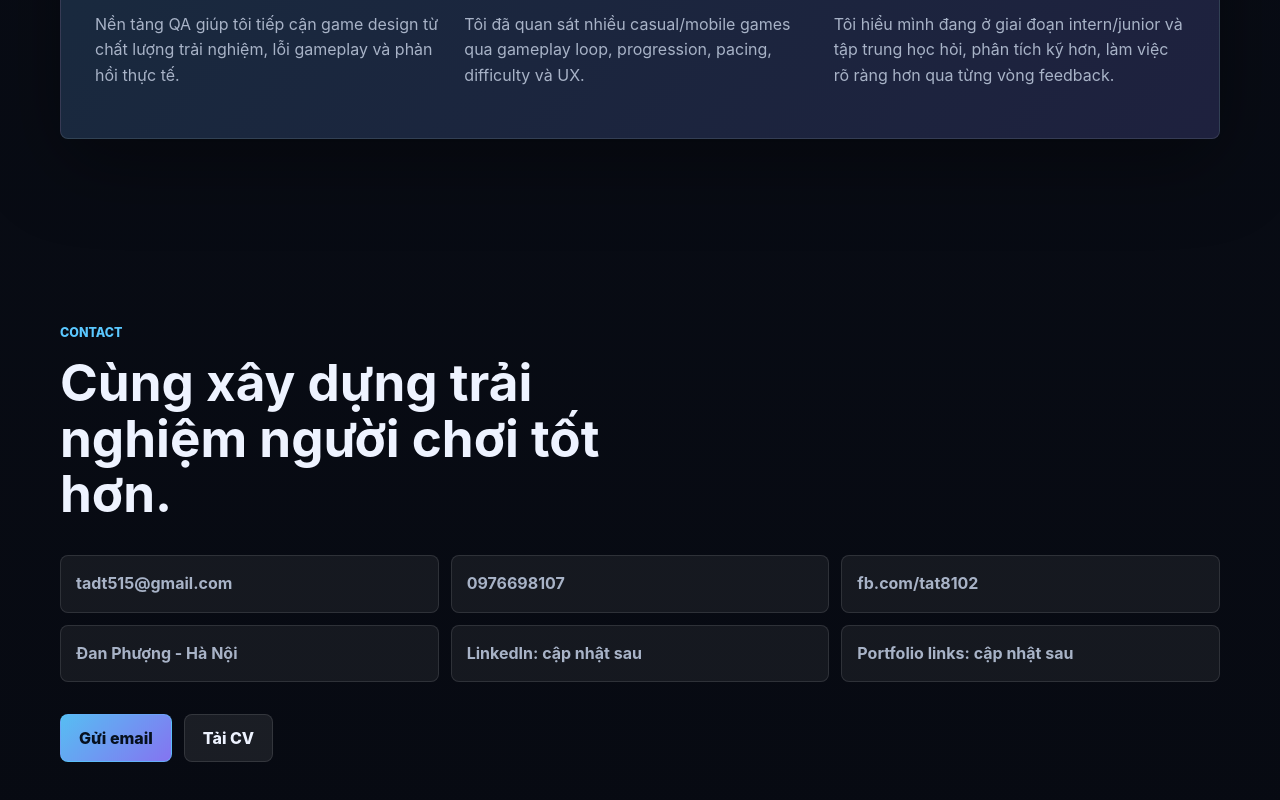
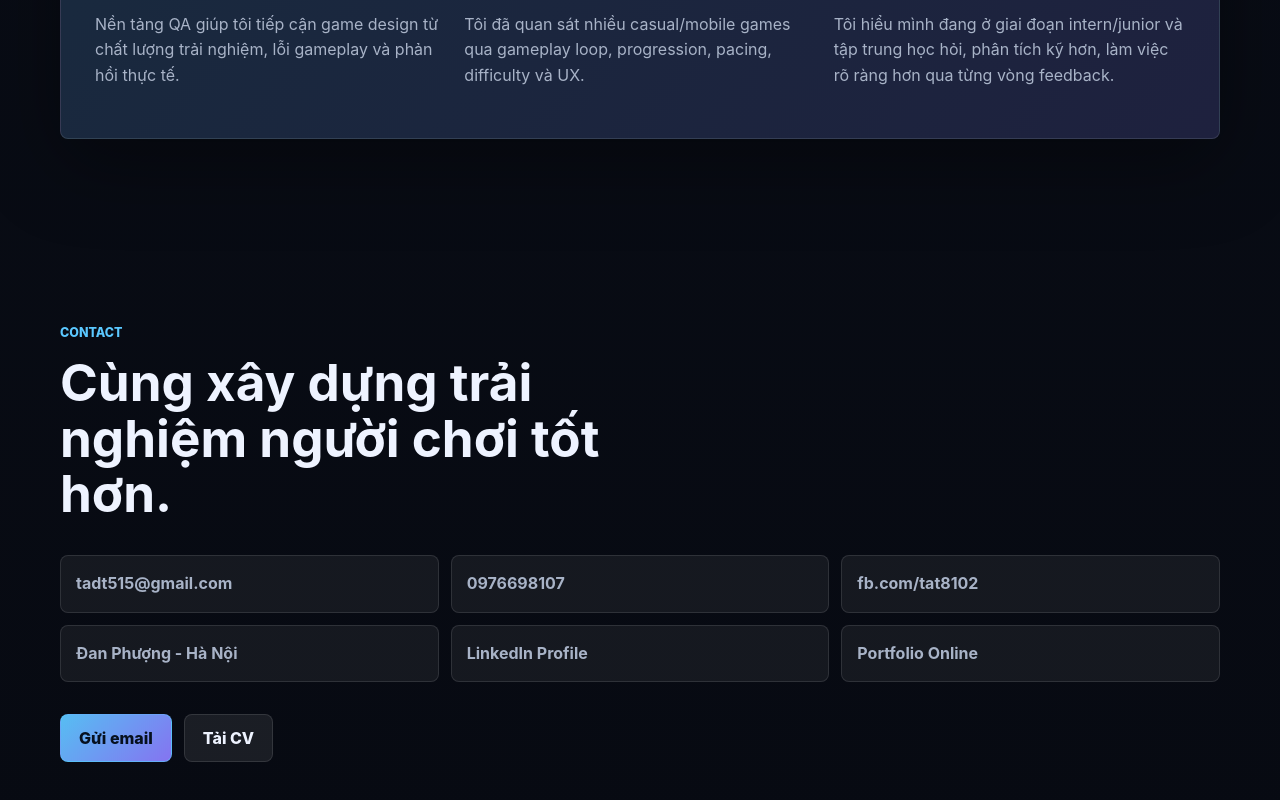
Before and after one commit to tdt8102/Portfolio-GD, a website: page index.html in a window 1280 px wide. Shown: the part 4208-5008 px from the top of the page. Drawn offline with Linux system fonts and the light colour scheme.

Commit message:
Update contact links

```diff
--- a/index.html
+++ b/index.html
@@ -241,8 +241,12 @@
           <a href="tel:+84976698107">0976698107</a>
           <a href="https://fb.com/tat8102" target="_blank" rel="noreferrer">fb.com/tat8102</a>
           <span>Đan Phượng - Hà Nội</span>
-          <span>LinkedIn: cập nhật sau</span>
-          <span>Portfolio links: cập nhật sau</span>
+          <a
+            href="https://www.linkedin.com/in/%C4%91%C4%83ng-th%E1%BA%A3o-t%E1%BA%A1-537278322/"
+            target="_blank"
+            rel="noreferrer"
+          >LinkedIn Profile</a>
+          <a href="https://portfolio-gd-eight.vercel.app/" target="_blank" rel="noreferrer">Portfolio Online</a>
         </div>
         <div class="contact-actions reveal">
           <a class="button button-primary" href="mailto:tadt515@gmail.com">Gửi email</a>
```
